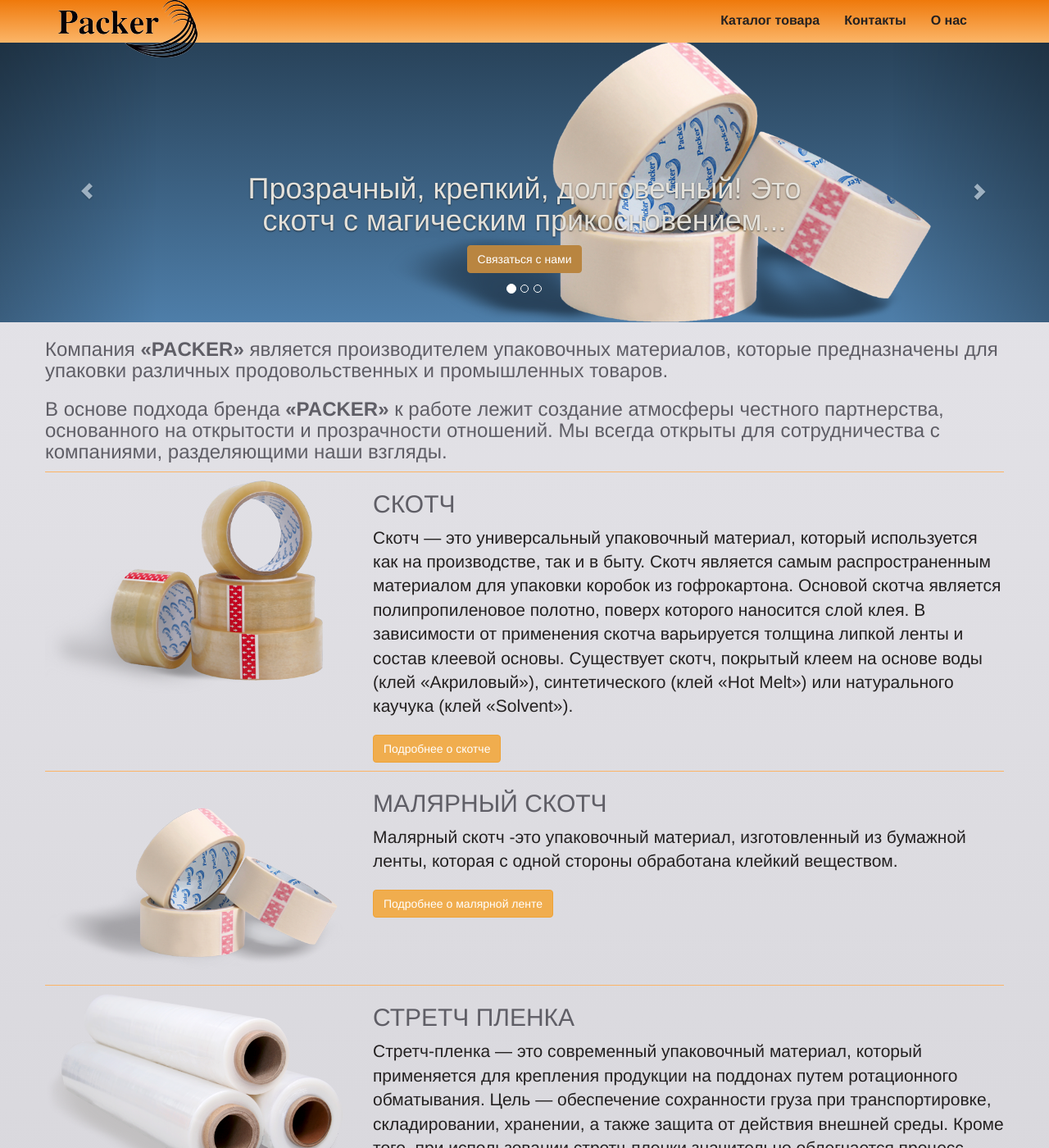
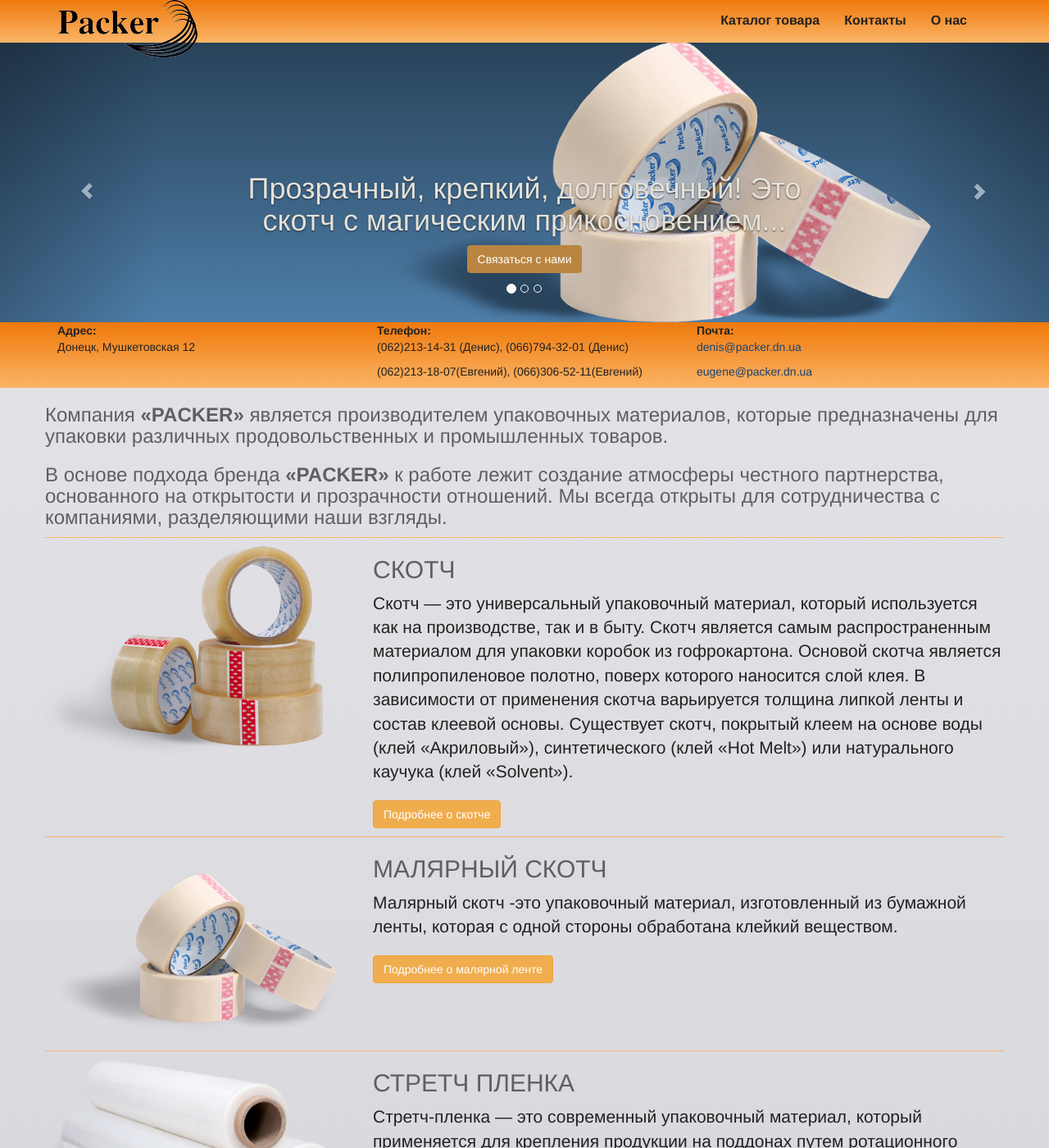
Before and after one commit to lotusdnua/lotusdnua.github.com, a Jekyll site: the page built from index.html, in a window 1280 px wide and 1400 px high. Shown: the whole window at 82% size. Built offline with Jekyll 4.4.1, drawn with Linux system fonts in a browser that asks for light colours.

Commit message:
add contakt

```diff
--- /dev/null
+++ b/_includes/contakt.html
@@ -0,0 +1,21 @@
+
+  <div class="contakt">
+    <div class="container">
+      <div class="row">
+        <div class="col-xs-6 col-md-4">
+          <b>Адрес:</b>
+          <p>Донецк, Мушкетовская&nbsp;12</p>
+        </div>
+        <div class="col-xs-6 col-md-4">
+          <b>Телефон:</b>
+                <p itemprop="telephone">(062)213-14-31 (Денис), (066)794-32-01 (Денис)</p>
+                <p itemprop="telephone">(062)213-18-07(Евгений), (066)306-52-11(Евгений)</p>
+        </div>
+        <div class="col-xs-6 col-md-4">
+          <b>Почта:</b>
+          <p><a class="mail" itemprop="email" href="mailto:denis@packer.dn.ua">denis@packer.dn.ua</a></p>
+          <p><a class="mail" itemprop="email" href="mailto:eugene@packer.dn.ua">eugene@packer.dn.ua</a></p>
+        </div>
+      </div>
+    </div>
+  </div>
--- a/_layouts/default.html
+++ b/_layouts/default.html
@@ -17,6 +17,7 @@
 <body>
   {% include menu.html %}
   {% include carousel.html %}
+  {% include contakt.html %}
   <div class="container marketing {{ page.class }}">
     {{ content }}
   </div>
--- a/_layouts/inside.html
+++ b/_layouts/inside.html
@@ -17,6 +17,7 @@
 <body>
   {% include menu.html %}
   {% include jumbotron.html %}
+  {% include contakt.html %}
   <div class="container marketing">
     <div class="row">
       <div class="span4">
--- a/css/application.css
+++ b/css/application.css
@@ -212,3 +212,13 @@ h6, .h6 {
   font-size: 16px;
   line-height: 2;
 }
+
+.contakt {
+  background-color: #f2b48f;
+  border-color: #fbb466;
+  background-image: -webkit-linear-gradient(top,#ef790b ,#fbb466);
+}
+
+.mail {
+  color: #1a4276;
+}
```
